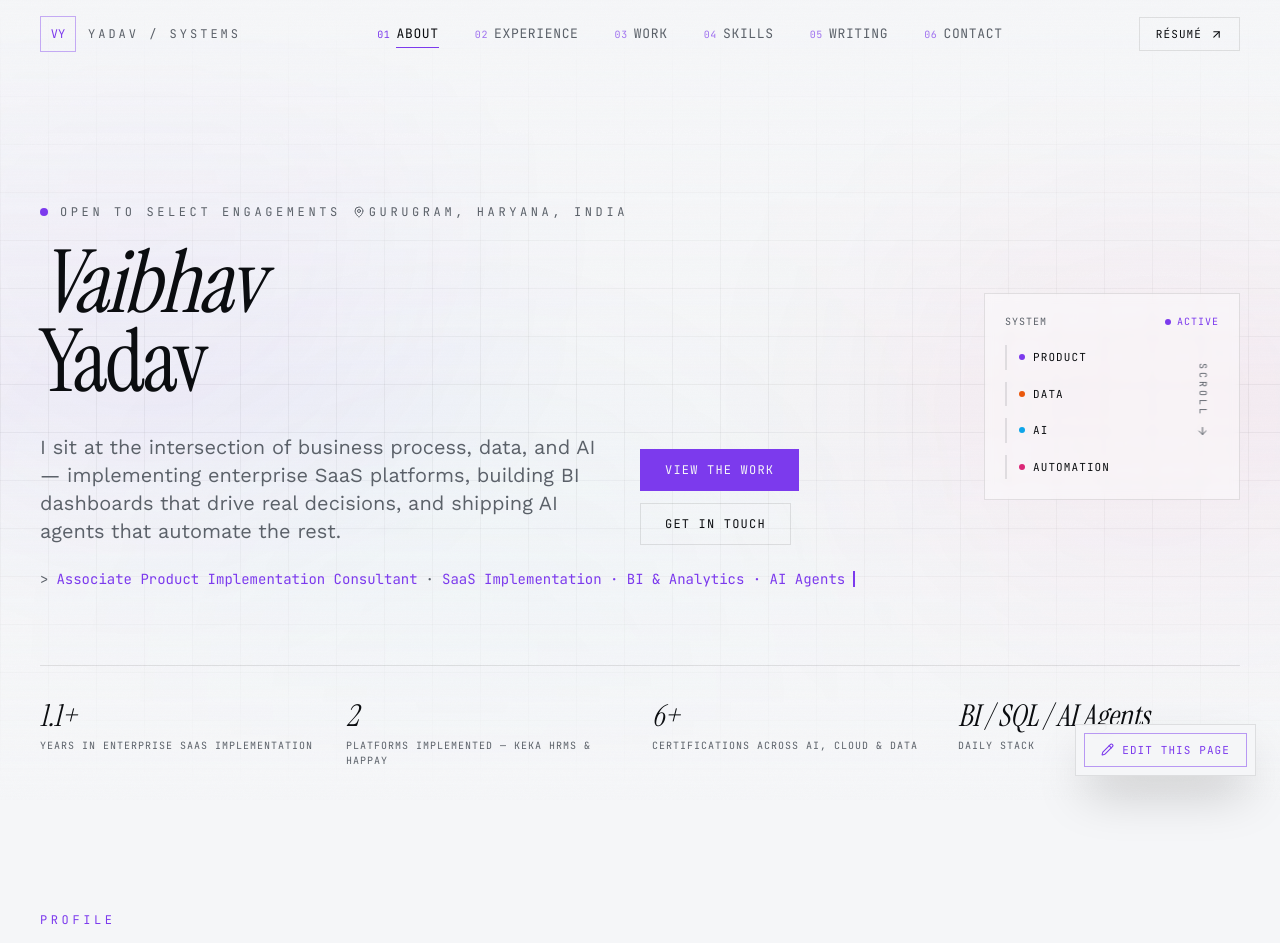
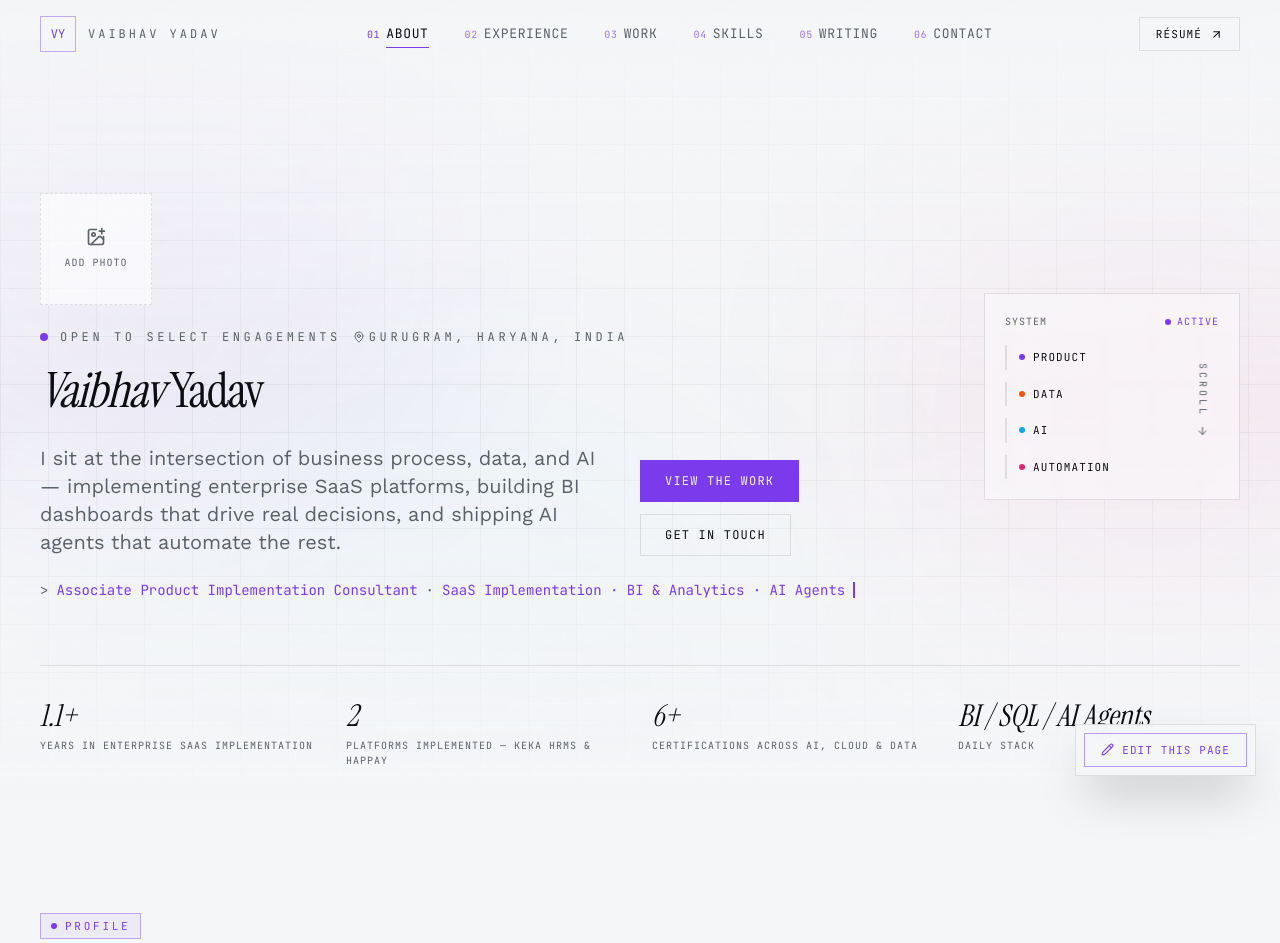
Before and after one commit to Im-Vaibhav-Yadav/Vaibhav_Portfolio, a Next.js app: page / in a window 1280 px wide. Shown: the top 943 px of the page. Built offline with nearby package versions, Linux system fonts and the light colour scheme.

Commit message:
Turn kickers into tag chips, single-line hero name, always-visible photo slot, simplify nav wordmark to name

```diff
--- a/components/Hero.tsx
+++ b/components/Hero.tsx
@@ -47,15 +47,15 @@ export default function Hero() {
         className="mx-auto grid w-full max-w-7xl flex-1 grid-cols-1 items-center gap-12 lg:grid-cols-[1.5fr_auto]"
       >
         <div>
-          {(profile.photo || editing) && (
           <motion.div variants={item} className="mb-6">
             <EditableImage
               path="profile.photo"
               aspect="aspect-square"
               className="h-24 w-24 md:h-28 md:w-28"
+              alwaysShow
+              emptyLabel="Add photo"
             />
           </motion.div>
-          )}
 
           <motion.div
             variants={item}
@@ -82,11 +82,9 @@ export default function Hero() {
           ) : (
             <motion.h1
               variants={item}
-              className="font-display text-[15vw] italic leading-[0.9] tracking-tight text-paper sm:text-[10vw] md:text-[8vw] lg:text-[6.8vw]"
+              className="whitespace-nowrap font-display text-[9vw] italic leading-[0.9] tracking-tight text-paper sm:text-[6vw] md:text-[4.6vw] lg:text-[3.8vw]"
             >
-              {first}
-              <br />
-              <span className="not-italic tracking-tight">{rest}</span>
+              {first} <span className="not-italic tracking-tight">{rest}</span>
             </motion.h1>
           )}
 
--- a/components/Nav.tsx
+++ b/components/Nav.tsx
@@ -60,7 +60,7 @@ export default function Nav() {
               {profile.initials}
             </span>
             <span className="hidden font-mono text-xs uppercase tracking-[0.25em] text-haze sm:block">
-              Yadav / Systems
+              {profile.name}
             </span>
           </a>
 
--- a/components/SectionHeading.tsx
+++ b/components/SectionHeading.tsx
@@ -21,11 +21,14 @@ export default function SectionHeading({
       className="mb-12 flex items-end justify-between gap-6 border-b border-line pb-6"
     >
       <div>
-        <Editable
-          as="p"
-          path={kickerPath}
-          className="mb-3 block font-mono text-xs uppercase tracking-[0.3em] text-acid"
-        />
+        <span className="mb-3 inline-flex items-center gap-2 border border-acid/40 bg-acid/[0.06] px-2.5 py-1">
+          <span className="h-1.5 w-1.5 rounded-full bg-acid" />
+          <Editable
+            as="span"
+            path={kickerPath}
+            className="block font-mono text-[11px] uppercase tracking-[0.25em] text-acid"
+          />
+        </span>
         <Editable
           as="h2"
           path={titlePath}
--- a/components/edit/EditableImage.tsx
+++ b/components/edit/EditableImage.tsx
@@ -8,12 +8,17 @@ export default function EditableImage({
   path,
   className,
   aspect = "aspect-[16/10]",
+  alwaysShow = false,
+  emptyLabel = "No image yet",
 }: {
   path: string;
   className?: string;
   aspect?: string;
+  alwaysShow?: boolean;
+  emptyLabel?: string;
 }) {
-  const { content, editing, update, uploadImage } = useContent();
+  const { content, editing, canEdit, toggleEditing, update, uploadImage } =
+    useContent();
   const value = (getAtPath(content, path) ?? "") as string;
   const inputRef = useRef<HTMLInputElement>(null);
   const [busy, setBusy] = useState(false);
@@ -32,7 +37,22 @@ export default function EditableImage({
   }
 
   if (!editing) {
-    if (!value) return null;
+    if (!value) {
+      if (!alwaysShow) return null;
+      return (
+        <button
+          type="button"
+          onClick={() => canEdit && toggleEditing()}
+          data-cursor-hover={canEdit || undefined}
+          className={`corner-frame group flex flex-col items-center justify-center gap-2 border border-dashed border-line bg-panel/60 text-left ${aspect} ${className ?? ""}`}
+        >
+          <ImagePlus size={20} className="text-haze" />
+          <span className="px-2 text-center font-mono text-[10px] uppercase tracking-widest text-haze">
+            {canEdit ? emptyLabel : "Photo coming soon"}
+          </span>
+        </button>
+      );
+    }
     return (
       <div
         className={`corner-frame group relative overflow-hidden border border-line ${aspect} ${className ?? ""}`}
@@ -58,7 +78,7 @@ export default function EditableImage({
         <div className="flex h-full w-full flex-col items-center justify-center gap-2 bg-panel/60">
           <ImagePlus size={20} className="text-haze" />
           <span className="font-mono text-[10px] uppercase tracking-widest text-haze">
-            No image yet
+            {emptyLabel}
           </span>
         </div>
       )}
```
Lines whose indentation alone changed are shown as unchanged.
